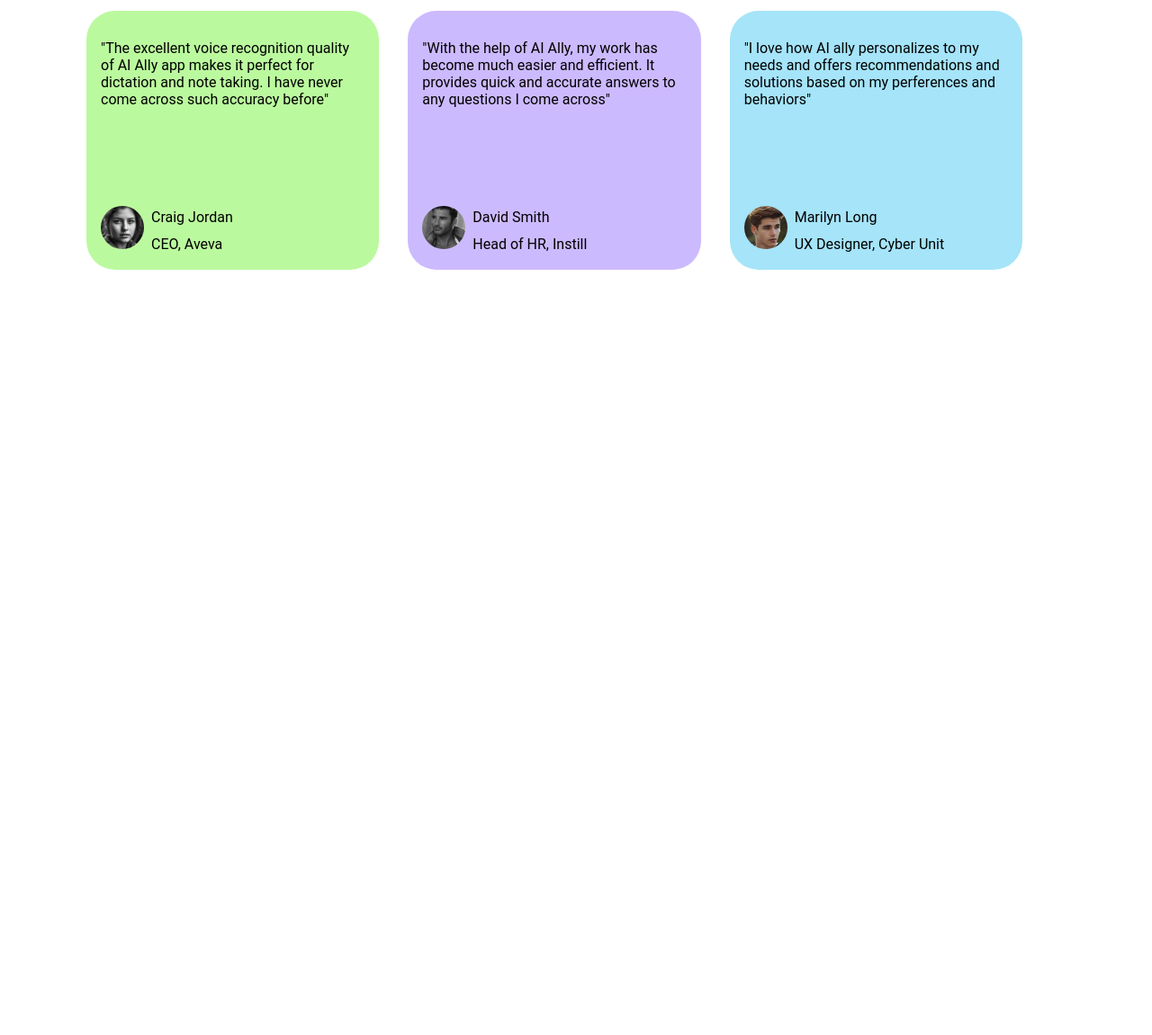
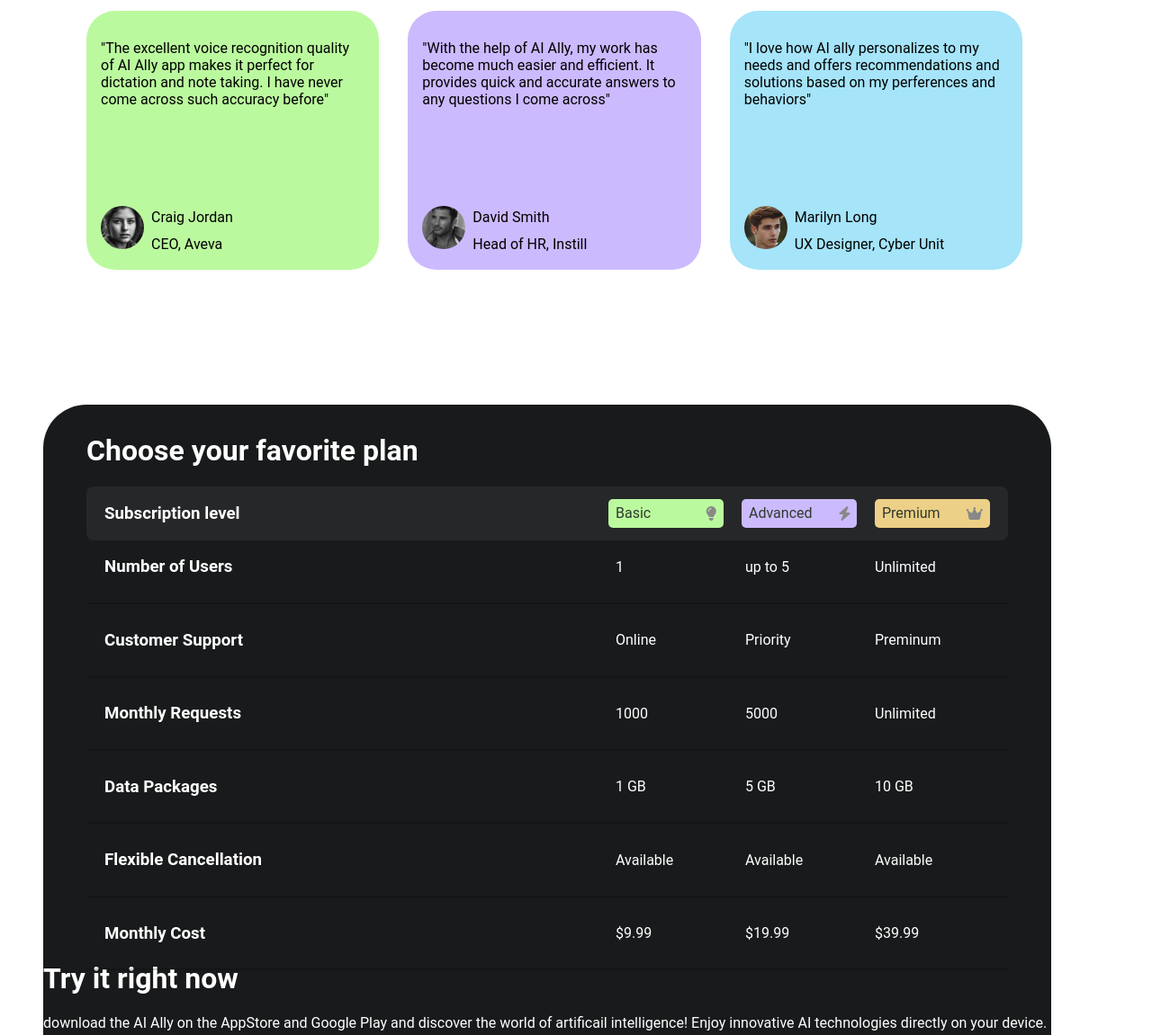
Before and after one commit to MaxRichard2007/AI-ALLY, a plain HTML site: page index.html in a window 1280 px wide. Shown: the part 2609-3760 px from the top of the page at 90% size. Before the commit the page ends 2909 px from the top, so only its background shows below. Drawn offline with Linux system fonts and the light colour scheme.

Commit message:
Add subscription plans with icons and pricing details

```diff
--- a/abstracts/_functions.scss
+++ b/abstracts/_functions.scss
@@ -0,0 +1,94 @@
+.plans {
+  top: 25rem;
+  position: relative;
+  background: #181a1b;
+  border-radius: 3rem;
+  width: 70rem;
+  height: 70rem;
+  left: 3rem;
+  color: white;
+
+  .mainBox {
+    left: 3rem;
+    position: relative;
+    top: 2rem;
+    width: 64rem;
+
+    .custom-divider {
+      background-color: rgba(0, 0, 3, 0.2);
+      margin: 10px 0;
+      height: 2px;
+    }
+
+    .box {
+      display: flex;
+      justify-content: space-between;
+      align-items: center;
+      padding: 0px 20px;
+
+      .status {
+        width: 26rem;
+        justify-content: space-between;
+        display: flex;
+
+        span {
+          width: 8rem;
+        }
+      }
+    }
+
+    .subscription {
+      display: flex;
+      justify-content: space-between;
+      align-items: center;
+      padding: 0px 20px;
+      background-color: #262728;
+      border-radius: 8px;
+    }
+
+    .subscription-options {
+      display: flex;
+      gap: 20px;
+
+      span {
+        width: 8rem;
+        height: 2rem;
+        border-radius: 5px;
+
+        p {
+          position: relative;
+          left: 0.5rem;
+          color: #2f3a2e;
+        }
+      }
+
+      .basic {
+        background: #bbf99e;
+
+        .fas {
+          left: 4rem;
+        }
+      }
+
+      .advanced {
+        background: #ccbafe;
+      }
+
+      .premium {
+        background: #edd087;
+      }
+    }
+
+    .subscription-options span {
+      display: flex;
+      align-items: center;
+    }
+
+    .subscription-options i {
+      margin-left: 5px;
+      color: #888;
+      left: 2rem;
+      position: relative;
+    }
+  }
+}
--- a/index.html
+++ b/index.html
@@ -12,6 +12,115 @@
 
 <body>
     <script src="app.js"></script>
+
+    <div class="plans">
+        <div class="mainBox">
+            <h1>Choose your favorite plan</h1>
+
+            <div class="subscription">
+                <div class="subscription-level">
+                    <h3>Subscription level</h3>
+                </div>
+                <div class="subscription-options">
+                    <span class="basic">
+                        <p>Basic</p> <i class="fas fa-lightbulb"></i>
+                    </span>
+                    <span class="advanced">
+                        <p>Advanced</p> <i class="fas fa-bolt"></i>
+                    </span>
+                    <span class="premium">
+                        <p>Premium</p> <i class="fas fa-crown"></i>
+                    </span>
+                </div>
+            </div>
+
+            <div class="box">
+                <h3>Number of Users</h3>
+
+                <div class="status">
+                    <span>1</span>
+                    <span>up to 5</span>
+                    <span>Unlimited</span>
+                </div>
+            </div>
+            <div class="custom-divider"></div>
+
+            <div class="box">
+                <h3>Customer Support</h3>
+
+                <div class="status">
+                    <span>Online</span>
+                    <span>Priority</span>
+                    <span>Preminum</span>
+                </div>
+            </div>
+            <div class="custom-divider"></div>
+
+            <div class="box">
+                <h3>Monthly Requests</h3>
+
+                <div class="status">
+                    <span>1000</span>
+                    <span>5000</span>
+                    <span>Unlimited</span>
+                </div>
+            </div>
+            <div class="custom-divider"></div>
+
+            <div class="box">
+                <h3>Data Packages</h3>
+
+                <div class="status">
+                    <span>1 GB</span>
+                    <span>5 GB</span>
+                    <span>10 GB</span>
+                </div>
+            </div>
+            <div class="custom-divider"></div>
+
+            <div class="box">
+                <h3>Flexible Cancellation</h3>
+
+                <div class="status">
+                    <span>Available</span>
+                    <span>Available</span>
+                    <span>Available</span>
+                </div>
+            </div>
+            <div class="custom-divider"></div>
+
+            <div class="box">
+                <h3>Monthly Cost</h3>
+
+                <div class="status">
+                    <span>$9.99</span>
+                    <span>$19.99</span>
+                    <span>$39.99</span>
+                </div>
+            </div>
+            <div class="custom-divider"></div>
+        </div>
+
+        <div class="second-box">
+            <div class="download">
+                <h1>Try it right now </h1>
+
+                <p>download the AI Ally on the AppStore and Google Play
+                    and discover the world of artificail intelligence! Enjoy
+                    innovative AI technologies directly on your device.</p>
+
+                <!-- <div class="img">
+                    <img src="img/GooglePlay.png" alt="">
+                <img src="img/AppStore.png" alt="">
+                </div>
+            </div>
+            <div class="img">
+                <img src="img/phone.jpg" alt="">
+            </div> -->
+            </div>
+
+        </div>
+    </div>
 </body>
 
 </html>
```
Also changed, not shown: img/AppStore.png (added), img/GooglePlay.png (added), style.css, 2 other files.
